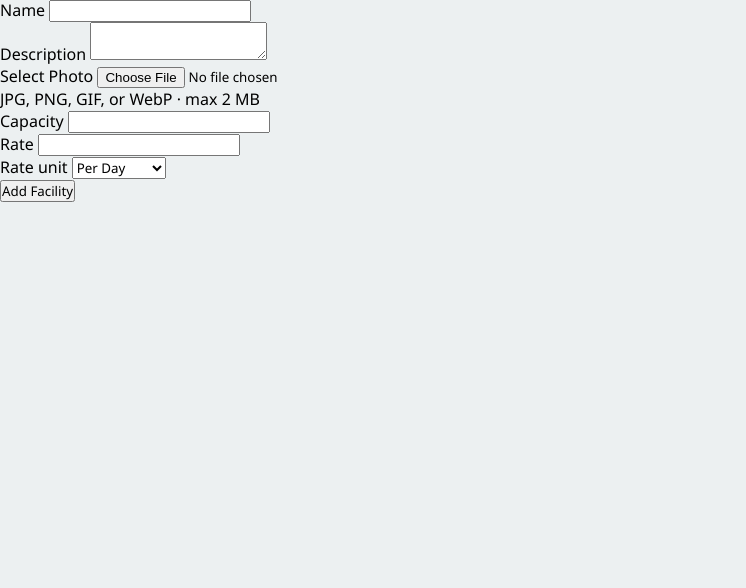
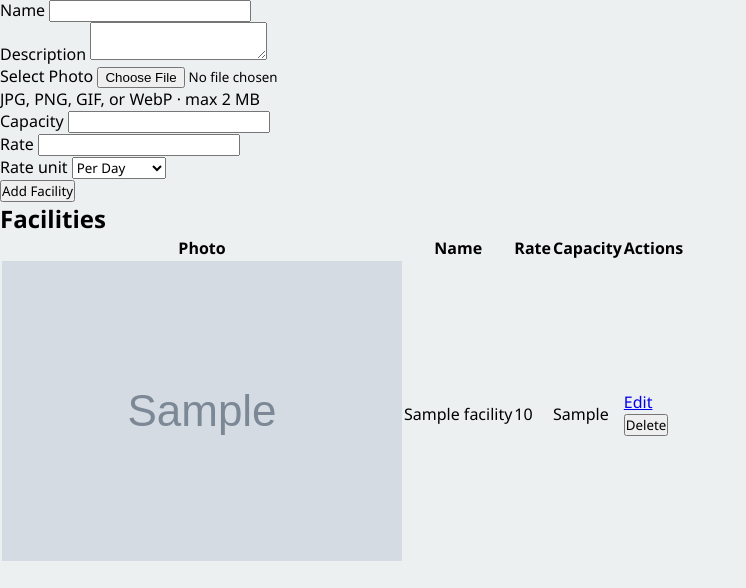
Before and after one commit to NazuChomp/villa-mercedes, a PHP site: page /admin/facilities.php in a window 1280 px wide. Shown: the part 212-800 px from the top of the page, without its empty margins (0-746 px from the left). Run offline with PHP 8.4, Linux system fonts and the light colour scheme; tables that the repository leaves empty or names only in its code hold one stand-in row (values such as "Sample post"); grey boxes marked "Sample" are stand-in pictures.

Commit message:
feat: add table data for facilities

```diff
--- a/admin/facilities.php
+++ b/admin/facilities.php
@@ -31,6 +31,8 @@ $status = 'Occupied';
     <title>Admin-Facility | Villa Mercedes</title>
     <link rel="stylesheet" href="../resources/css/header-footer.css">
     <link rel="stylesheet" href="../resources/css/admin-nav.css">
+    <link rel="stylesheet" href="../reservation/css/booking.css">
+    <link rel="stylesheet" href="../resources/css/admin-facilities.css">
 </head>
 <body>
 
@@ -64,7 +66,7 @@ $status = 'Occupied';
             <p>Manage listings, photos, and rates.</p>
         </div>
         <?php if ($editRow): ?>
-            <a class="cancel-btn btn" href="<?= e(url('admin/bookings.php')) ?>">Cancel edit</a>
+            <a class="cancel-btn btn" href="<?= e(url('admin/facilities.php')) ?>">Cancel edit</a>
         <?php endif; ?>
     </div>
 
@@ -103,8 +105,50 @@ $status = 'Occupied';
                         <option value="Per Session">Per Session</option>
                     </select>
                 </div>
-                <button type="submit">Add Facility</button>
+                <button type="submit"><?= !$editRow ? 'Add Facility' : 'Save Changes' ?></button>
             </form>
+        </div>
+
+        <div class="facility-table">
+            <h2>Facilities</h2>
+            <table>
+                <thead>
+                    <tr>
+                        <th>Photo</th>
+                        <th>Name</th>
+                        <th>Rate</th>
+                        <th>Capacity</th>
+                        <th>Actions</th>
+                    </tr>
+                </thead>
+                <tbody>
+                    <?php if($result->num_rows > 0): ?>
+                        <?php while($table_row = $result->fetch_assoc()): ?>
+                            <tr>
+                                <td>
+                                    <img src="<?= e(url('resources/img/') . $table_row['image_filename']) ?>"
+                                     alt="$table_row['image_filename']">
+                                </td>
+                                <td><?= e($table_row['name']) ?></td>
+                                <td><?= e($table_row['rate_amount']) ?></td>
+                                <td><?= e($table_row['capacity']) ?></td>
+                                <td>
+                                    <div class="action-cell">
+                                        <a href="<?= e(url('admin/facilities.php?edit=' . (int) $table_row['id'])) ?>" class="edit-btn">Edit</a>
+                                        <form action="" method="POST" onsubmit="return confirm('Delete this Facility?')">
+                                            <input type="hidden" name="facility_id" value="<?= (int) $table_row['id'] ?>">
+                                            <input type="hidden" name="action" value="delete">
+                                            <button type="submit" class="delete-btn">Delete</button>
+                                        </form>
+                                    </div>
+                                </td>
+                            </tr>
+                        <?php endwhile; ?>
+                    <?php else: ?>
+                        <p class="no-data">No Facilities Yet</p>
+                    <?php endif; ?>
+                </tbody>
+            </table>
         </div>
     </div>
 </main>
```
